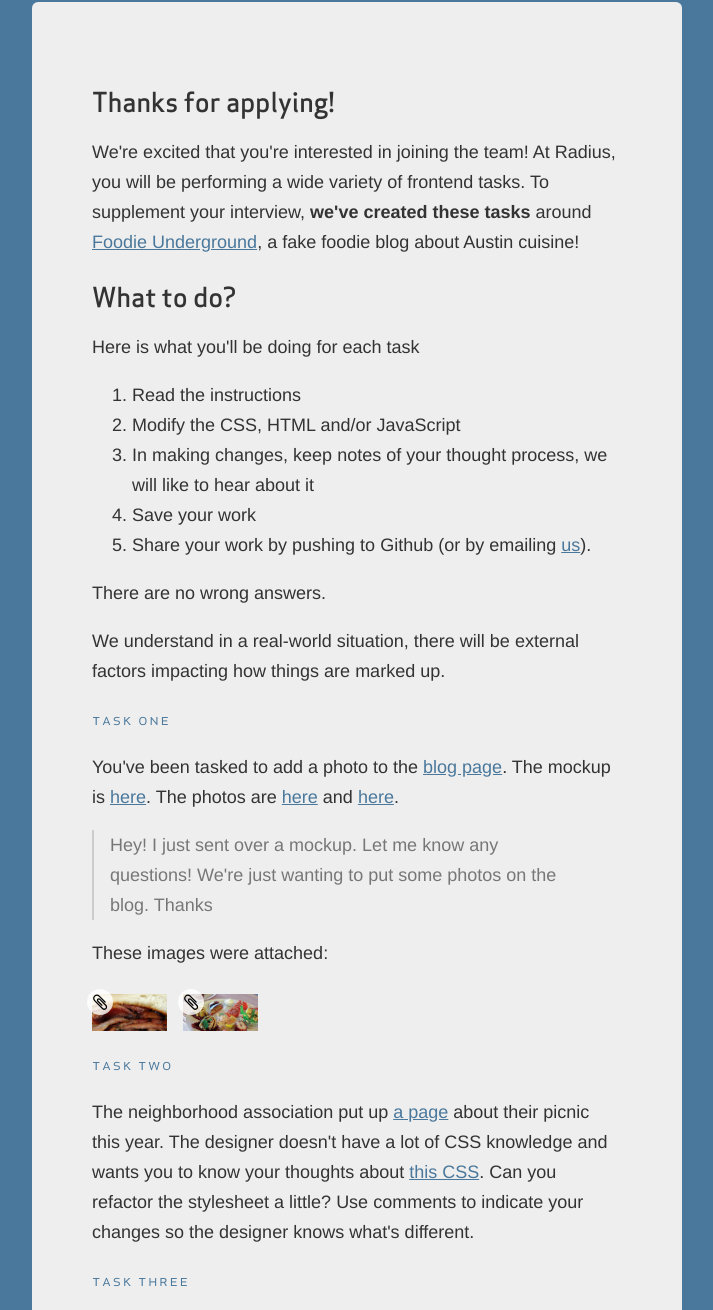
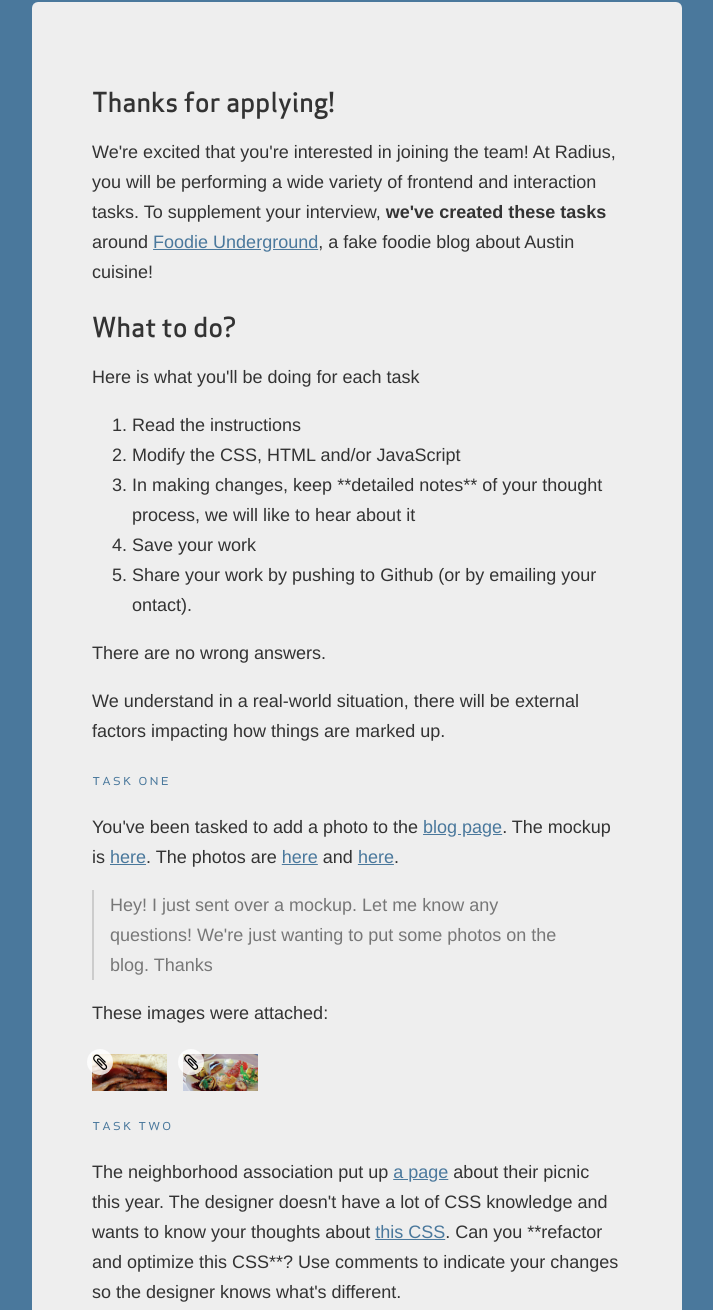
Before and after one commit to ryanve/frontend-exercises, a website: page app/index.html in a window 1280 px wide. Shown: the part 174-1484 px from the top of the page, without its empty margins (283-996 px from the left). Drawn offline with nearby package versions, Linux system fonts and the light colour scheme.

Commit message:
altered README

```diff
--- a/app/index.html
+++ b/app/index.html
@@ -5,12 +5,6 @@
     <title>frontend exercises</title>
     <meta name="description" content="">
     <meta name="viewport" content="width=device-width, initial-scale=1">
-    <!-- Place favicon.ico and apple-touch-icon.png in the root directory -->
-
-    <!-- build:css styles/vendor.css -->
-    <!-- bower:css -->
-    <!-- endbower -->
-    <!-- endbuild -->
 
     <!-- build:css styles/main.css -->
     <link rel="stylesheet" href="styles/main.css">
@@ -25,19 +19,18 @@
 
     <div class="hero-unit">
       <h2>Thanks for applying!</h2>
-      <p>We're excited that you're interested in joining the team! At Radius, you will be performing a wide variety of frontend tasks. To supplement your interview, <strong>we've created these tasks</strong> around <a href="exercises/001/index.html">Foodie Underground</a>, a fake foodie blog about Austin cuisine!</p>
+      <p>We're excited that you're interested in joining the team! At Radius, you will be performing a wide variety of frontend and interaction tasks. To supplement your interview, <strong>we've created these tasks</strong> around <a href="exercises/001/index.html">Foodie Underground</a>, a fake foodie blog about Austin cuisine!</p>
       <h2>What to do?</h2>
       <p>Here is what you'll be doing for each task</p>
       <ol>
         <li>Read the instructions</li>
         <li>Modify the CSS, HTML and/or JavaScript</li>
-        <li>In making changes, keep notes of your thought process, we will like to hear about it</li>
+        <li>In making changes, keep **detailed notes** of your thought process, we will like to hear about it</li>
         <li>Save your work</li>
-        <li>Share your work by pushing to Github (or by emailing <a href="mailto:design@radius.com">us</a>).</li>
+        <li>Share your work by pushing to Github (or by emailing your ontact).</li>
       </ol>
       <p>There are no wrong answers.</p>
       <p>We understand in a real-world situation, there will be external factors impacting how things are marked up.</p>
-      <!--<p>Fork the problem set <a href="#">here</a> into your GitHub account. For each exercise, edit the files needed to make the changes. Once completed, push your changes up to Github and <a href="#">send us</a> the URL of your fork.</p>-->
       <h3>Task one</h3>
       <p>You've been tasked to add a photo to the <a href="exercises/001/index.html">blog page</a>. The mockup is <a href="#">here</a>. The photos are <a href="images/f3.jpg">here</a> and <a href="images/f7.jpg">here</a>.</p>
       <blockquote>
@@ -50,7 +43,7 @@
         <li class="attachment attachment--small"><a class="paperclipped" href="images/f7.jpg"><img src="images/f7.jpg"></a></li>
       </ul>
       <h3>Task two</h3>
-      <p>The neighborhood association put up <a href="exercises/002/index.html">a page</a> about their picnic this year. The designer doesn't have a lot of CSS knowledge and wants you to know your thoughts about <a href="exercises/002/style.css">this CSS</a>. Can you refactor the stylesheet a little? Use comments to indicate your changes so the designer knows what's different.</p>
+      <p>The neighborhood association put up <a href="exercises/002/index.html">a page</a> about their picnic this year. The designer doesn't have a lot of CSS knowledge and wants to know your thoughts about <a href="exercises/002/style.css">this CSS</a>. Can you **refactor and optimize this CSS**? Use comments to indicate your changes so the designer knows what's different.</p>
       <h3>Task three</h3>
       <p>The Foodie Underground blog needs a gallery page. Here is the email you get:</p>
       <blockquote>
@@ -73,15 +66,7 @@
         <li class="attachment attachment--small"><a class="paperclipped" href="images/f12.jpg"><img src="images/f12.jpg"></a></li>
       </ul>
     </div>
-
-    <!-- build:js scripts/vendor.js -->
-    <!-- bower:js -->
     <script src="bower_components/jquery/dist/jquery.js"></script>
-    <!-- endbower -->
-    <!-- endbuild -->
-
-    <!-- build:js scripts/main.js -->
     <script src="scripts/main.js"></script>
-    <!-- endbuild -->
   </body>
 </html>
```
